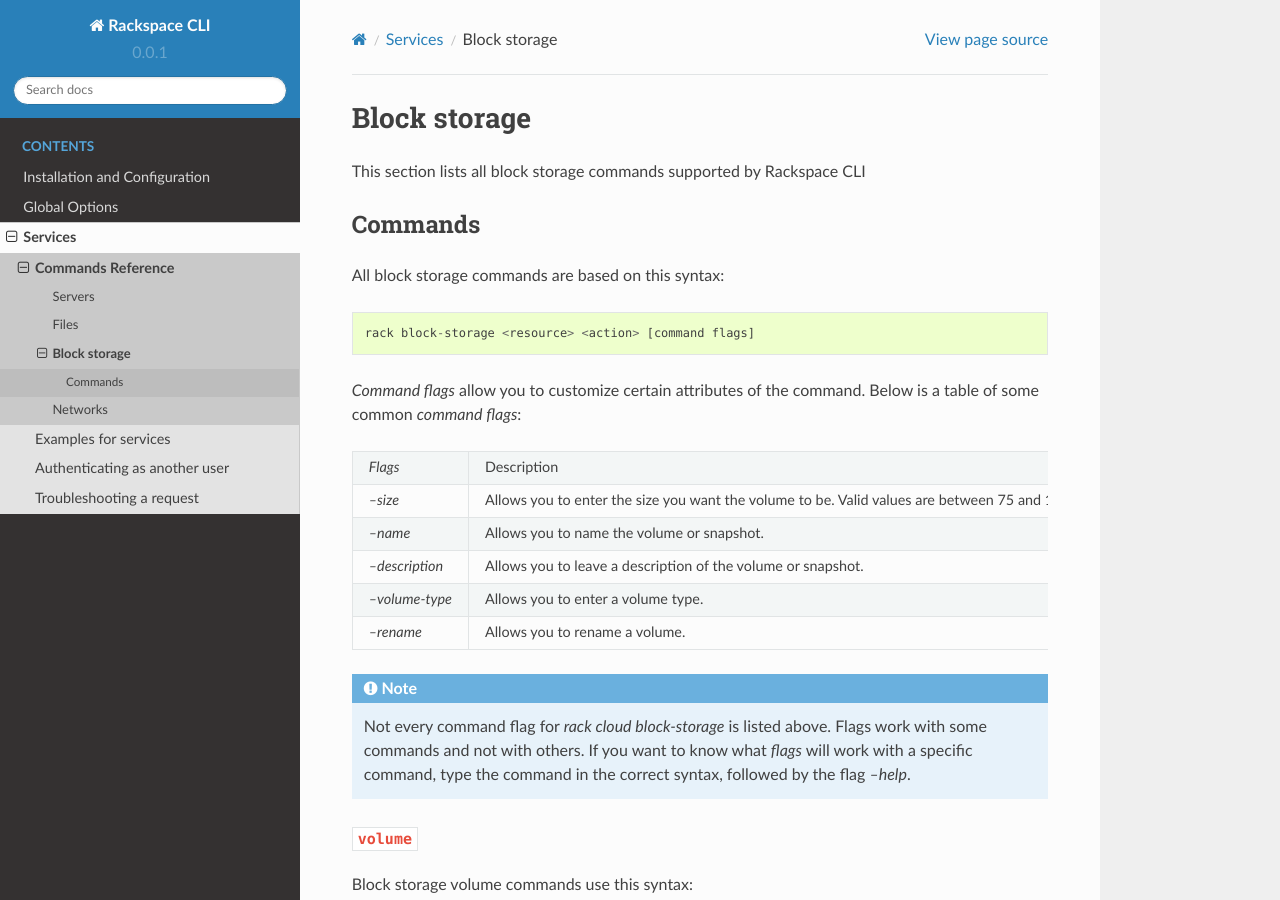
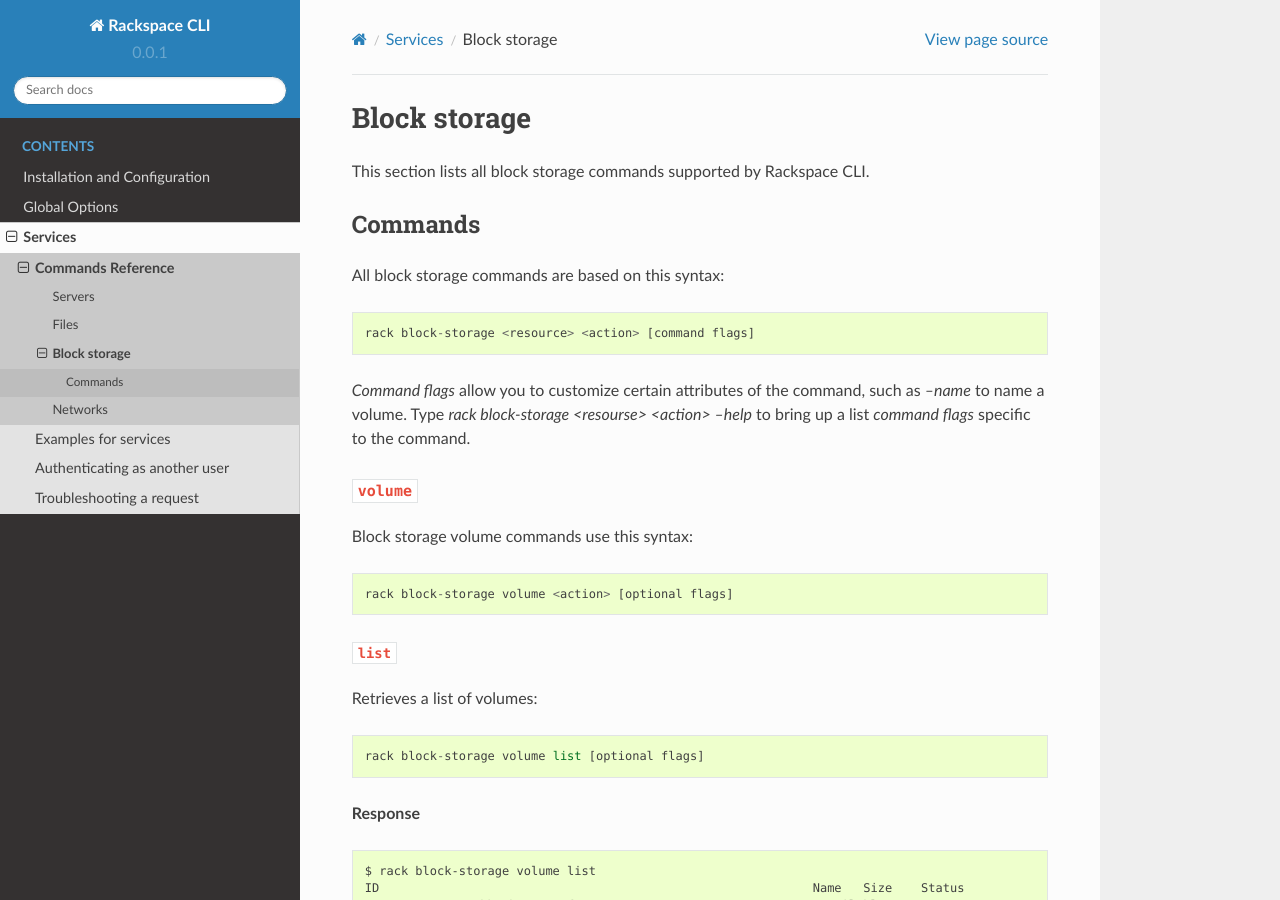
Before and after one commit to rackspace/rack, a Sphinx documentation site: the page built from docs/services/blockstorage.rst, in a window 1280 px wide and 900 px high. Built offline with Sphinx 7.4.7 and the Read the Docs theme 2.0.0, drawn with Linux system fonts in a browser that asks for light colours; pages that are not in the unit, such as notebooks, are missing from menus.

Commit message:
Update blockstorage.rst
Removed command flags table. Added instructions on how to bring up command flags for each command.

```diff
--- a/docs/services/blockstorage.rst
+++ b/docs/services/blockstorage.rst
@@ -4,7 +4,7 @@
 Block storage
 =============
 
-This section lists all block storage commands supported by Rackspace CLI
+This section lists all block storage commands supported by Rackspace CLI.
 
 Commands
 --------
@@ -13,32 +13,9 @@
 
    rack block-storage <resource> <action> [command flags]
 
-*Command flags* allow you to customize certain attributes of the command.
-Below is a table of some common *command flags*:
-
-+-----------------+--------------------------------------+
-| `Flags`         | Description                          |
-+-----------------+--------------------------------------+
-| `--size`        | Allows you to enter the size you     |
-|                 | want the volume to be. Valid values  |
-|                 | are between 75 and 1024.             |
-+-----------------+--------------------------------------+
-| `--name`        | Allows you to name the volume or     |
-|                 | snapshot.                            |
-+-----------------+--------------------------------------+
-| `--description` | Allows you to leave a description    |
-|                 | of the volume or snapshot.           |
-+-----------------+--------------------------------------+
-| `--volume-type` | Allows you to enter a volume type.   |
-+-----------------+--------------------------------------+
-| `--rename`      | Allows you to rename a volume.       |
-+-----------------+--------------------------------------+
-
-.. note::
-
-    Not every command flag for `rack cloud block-storage` is listed above. Flags work with some commands and not with others.
-    If you want to know what *flags* will work with a specific command, type the command in the correct
-    syntax, followed by the flag `--help`.
+*Command flags* allow you to customize certain attributes of the command,
+such as `--name` to name a volume. Type `rack block-storage <resourse> <action> --help`
+to bring up a list *command flags* specific to the command.
 
 ``volume``
 ~~~~~~~~~~
```
